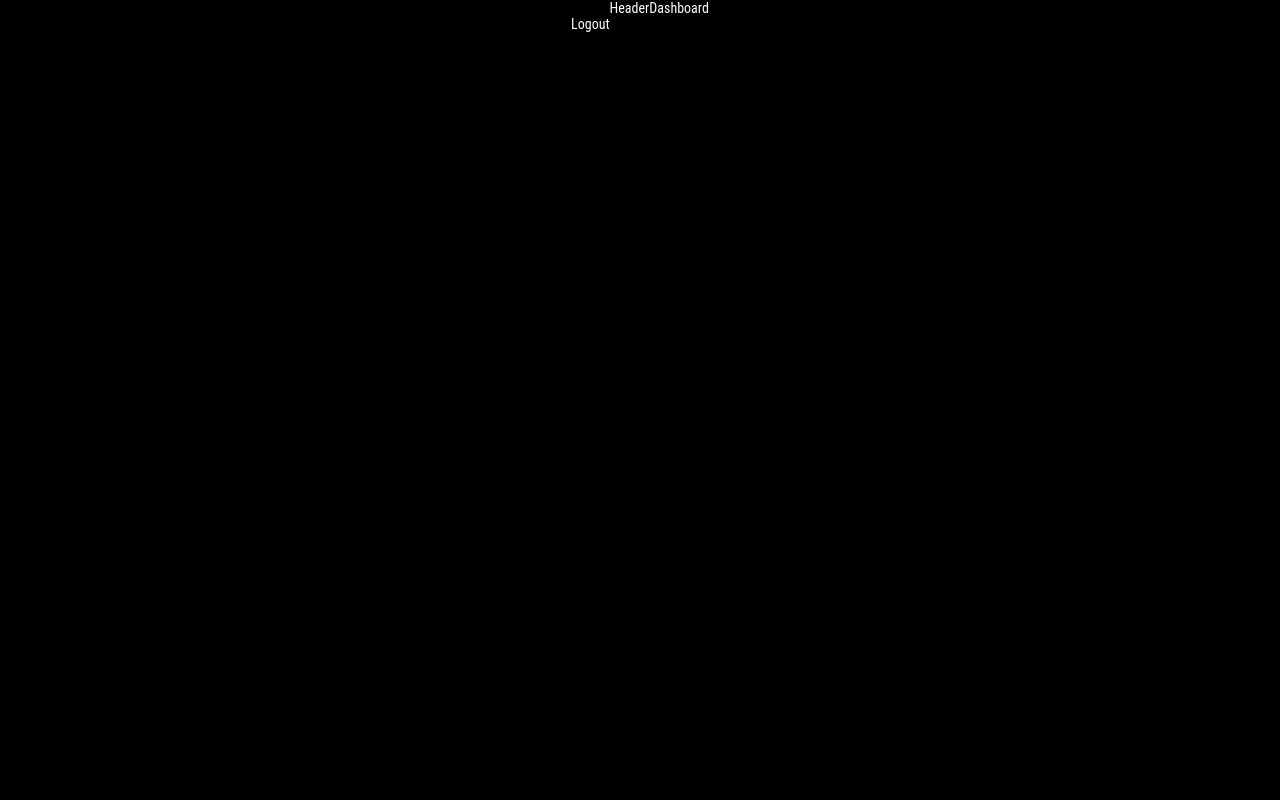
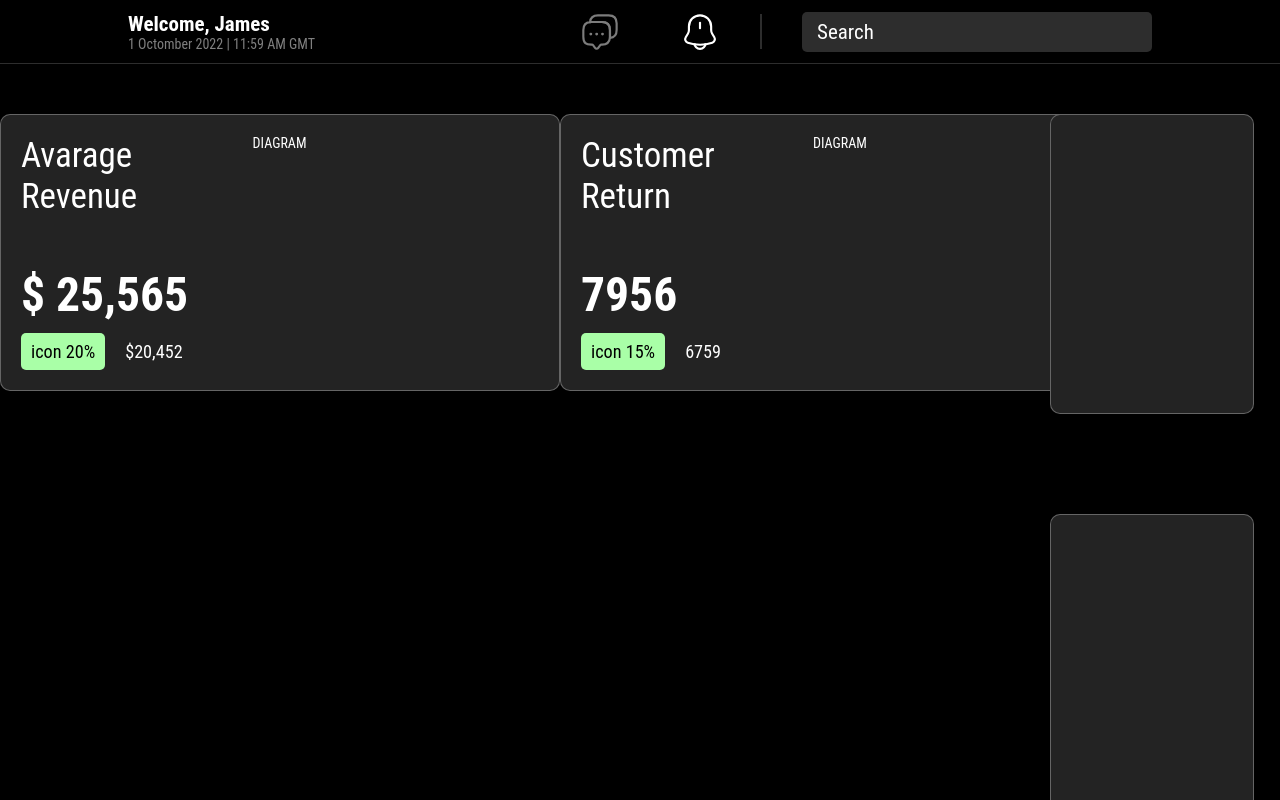
Before and after one commit to truevoidfalse/Mining, a React (Vite) app in the folder Mining/: page / in a window 1280 px wide. Shown: the top 800 px of the page. Built offline with nearby package versions, Linux system fonts and the light colour scheme.

Commit message:
create start lending

```diff
--- a/Mining/src/App.jsx
+++ b/Mining/src/App.jsx
@@ -11,8 +11,7 @@ function App() {
 
   return (
     <BrowserRouter>
-      <Navbar/>
-      <Header/>
+      <Header />
       <Routes>
         <Route path='/' element={
           <Suspense fallback={
--- a/Mining/src/containers/Header/Header.jsx
+++ b/Mining/src/containers/Header/Header.jsx
@@ -1,3 +1,4 @@
+import { useState } from 'react'
 import styles from './Header.module.sass'
 
 
@@ -8,8 +9,18 @@ import styles from './Header.module.sass'
 
 export const Header = () => {
 
-
     return (
-        <div>Header</div>
+        <div className={styles.Header__container}>
+            <div className={styles.__left}>
+                <h1 className={styles._welcome}>Welcome, James</h1>
+                <p className={styles._time}>1 Octomber 2022 | 11:59 AM GMT</p>
+            </div>
+            <div className={styles.__right}>
+                <span className={`${styles._icon} ${styles.message}`}></span>
+                <span className={`${styles._icon} ${styles.notification}`}></span>
+                <span className={styles._line}></span>
+                <input className={styles._search} defaultValue='Search' type="text" name="" id="" />
+            </div>
+        </div>
     )
 }
--- a/Mining/src/containers/Header/Header.module.sass
+++ b/Mining/src/containers/Header/Header.module.sass
@@ -0,0 +1,51 @@
+.Header__container
+    display: flex
+    width: 100vw
+    height: 8vh
+    flex-direction: row
+    justify-content: space-between
+    align-items: center
+    border-bottom: 1px solid rgb(45, 45, 45)
+    .__left
+        display: flex
+        flex-direction: column
+        margin-left: 10%
+        ._welcome
+            color: rgb(255, 255, 255)
+            font-size: 1.5rem
+            font-weight: bold
+        ._time
+            color: rgba(255, 255, 255, .5)
+    .__right
+        display: flex
+        flex-direction: row
+        align-items: center
+        margin-right: 10%
+        ._icon
+            width: 40px
+            height: 40px
+            background-color: rgb(45, 45, 45)
+            border-radius: 30%
+            &:first-child
+                margin-right: 60px
+            &:nth-child(2)
+                margin-right: 40px
+        .message
+            background: no-repeat url('../../assets/Message.svg')
+            background-size: cover
+        .notification
+            background: no-repeat url('../../assets/Notification-bing.svg')
+            background-size: cover
+        ._line
+            width: 2px
+            height: 35px
+            background-color: rgb(45, 45, 45)
+            margin-right: 40px
+        ._search
+            width: 350px
+            height: 40px
+            background-color: rgb(45, 45, 45)
+            border-radius: 5px
+            &[type=text]
+                font-size: 1.5rem
+                padding-left: 15px
--- a/Mining/src/index.css
+++ b/Mining/src/index.css
@@ -32,7 +32,7 @@ body {
 
 #root {
   display: flex;
-  flex-direction: row;
+  flex-direction: column;
 }
 /* Links */
 
--- a/Mining/src/pages/Dashboard/Dashboard.jsx
+++ b/Mining/src/pages/Dashboard/Dashboard.jsx
@@ -8,6 +8,45 @@ export const Dashboard = () => {
 
 
     return (
-        <div>Dashboard</div>
+        <main className={styles.main}>
+            <section className={styles.left_side__section}>
+                <section className={styles.Area__section}>
+                    <div className={styles.Area__container}>
+                        <div>
+                            <h2 className={styles._title}>Avarage Revenue</h2>
+                            <span className={styles._current_price}>$ 25,565</span>
+                            <div className={styles.diagram__status}>
+                                <span className={styles._status}>icon 20%</span>
+                                <span className={styles._old_price}>$20,452</span>
+                            </div>
+                        </div>
+                        <div className={styles.diagram__container}>
+                            DIAGRAM
+                        </div>
+                    </div>
+                    <div className={styles.Area__container}>
+                        <div>
+                            <h2 className={styles._title}>Customer Return</h2>
+                            <span className={styles._current_price}>7956</span>
+                            <div className={styles.diagram__status}>
+                                <span className={styles._status}>icon 15%</span>
+                                <span className={styles._old_price}>6759</span>
+                            </div>
+                        </div>
+                        <div className={styles.diagram__container}>
+                            DIAGRAM
+                        </div>
+                    </div>
+                </section>
+            </section>
+            <section className={styles.right_side_section}>
+                <div className={styles.Area_pie__container}>
+
+                </div>
+                <div className={styles.Top_products__container}>
+
+                </div>
+            </section>
+        </main>
     )
 }
--- a/Mining/src/pages/Dashboard/Dashboard.module.sass
+++ b/Mining/src/pages/Dashboard/Dashboard.module.sass
@@ -0,0 +1,65 @@
+.main
+    display: flex
+    flex-direction: row
+    .left_side__section
+        width: 80vw
+        .Area__section
+            display: flex
+            flex-direction: row
+            justify-content: space-around
+            .Area__container
+                display: flex
+                flex-direction: row
+                margin-top: 50px
+                margin-bottom: 50px
+                background-color: rgb(35, 35, 35)
+                border: 1px solid rgba(255, 255, 255, .3)
+                border-radius: 10px
+                ._title
+                    font-size: 2.5rem
+                    margin-top: 20px
+                    margin-bottom: 50px
+                    margin-left: 20px
+                ._current_price
+                    font-size: 3.4rem
+                    font-weight: bold
+                    margin-bottom: 40px
+                    margin-left: 20px
+                .diagram__status
+                    display: flex
+                    flex-direction: row
+                    align-items: center
+                    margin-bottom: 20px
+                    margin-top: 10px
+                    margin-left: 20px
+                    ._status
+                        font-size: 1.3rem
+                        color: rgb(0, 0, 0)
+                        padding: 8px 10px
+                        border-radius: 5px
+                        background-color: rgb(169, 255, 167)
+                        margin-right: 20px
+                    ._old_price
+                        font-size: 1.3rem
+                .diagram__container
+                    width: 370px
+                    margin-left: 40px
+                    margin-top: 20px
+    .right_side_section
+        display: flex
+        flex-direction: column
+        width: 20vw
+        .Area_pie__container
+            width: 80%
+            height: 300px
+            background-color: rgb(35, 35, 35)
+            border-radius: 10px
+            border: 1px solid rgba(255, 255, 255, .3)
+            margin: 50px auto
+        .Top_products__container
+            width: 80%
+            height: 800px
+            background-color: rgb(35, 35, 35)
+            border-radius: 10px
+            border: 1px solid rgba(255, 255, 255, .3)
+            margin: 50px auto
```
Also changed, not shown: Mining/src/assets/Message.svg (added), Mining/src/assets/Notification-bing.svg (added).
